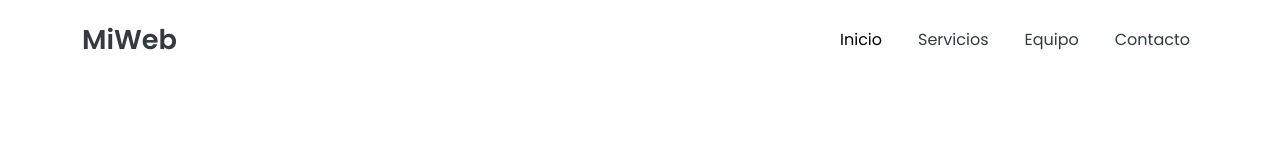
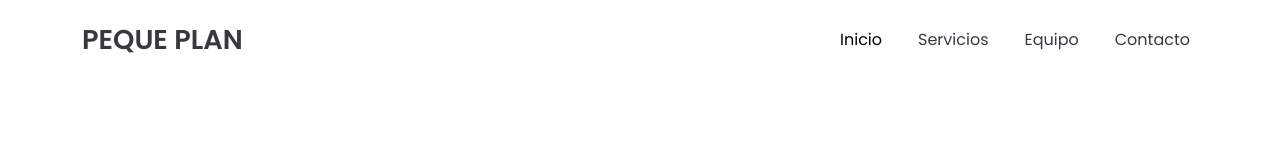
Before and after one commit to Brisa-Saravia/Brisa-Saravia.DG3, a plain HTML site: page index.html in a window 1280 px wide. Shown: the top 160 px of the page. Drawn offline with nearby package versions, Linux system fonts and the light colour scheme.

Commit message:
logo
agregue carpeta images

```diff
--- a/index.html
+++ b/index.html
@@ -24,7 +24,7 @@
 <nav class="navbar navbar-expand-lg fixed-top">
   <div class="container">
     <!-- Logo o nombre del sitio -->
-    <a class="navbar-brand" href="#">MiWeb</a>
+    <a class="navbar-brand" href="https://brisa-saravia.github.io/Brisa-Saravia.DG3/">PEQUE PLAN</a>
     <!-- Botón para mostrar menú en mobile -->
     <button class="navbar-toggler" type="button" data-bs-toggle="collapse" data-bs-target="#navbarNav">
       <span class="navbar-toggler-icon"></span>
```
Also changed, not shown: images/logo.png (added).
